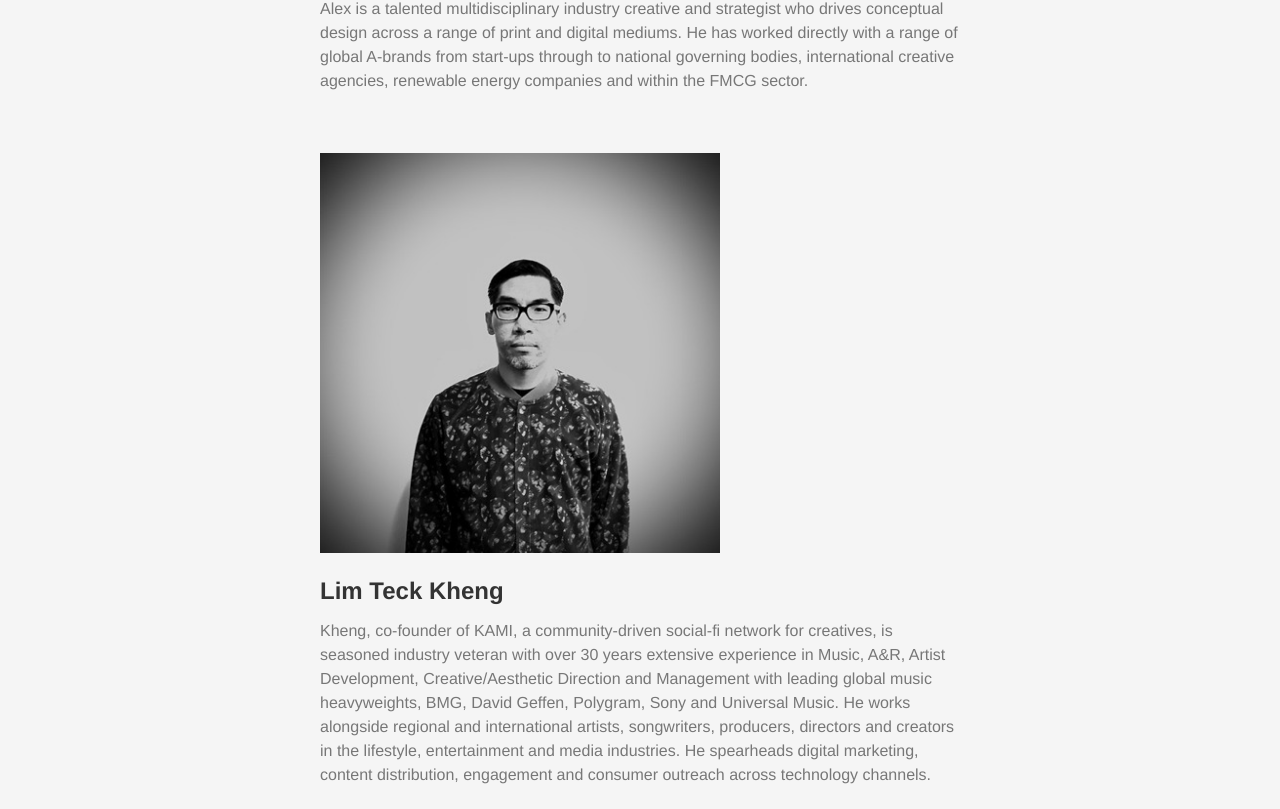
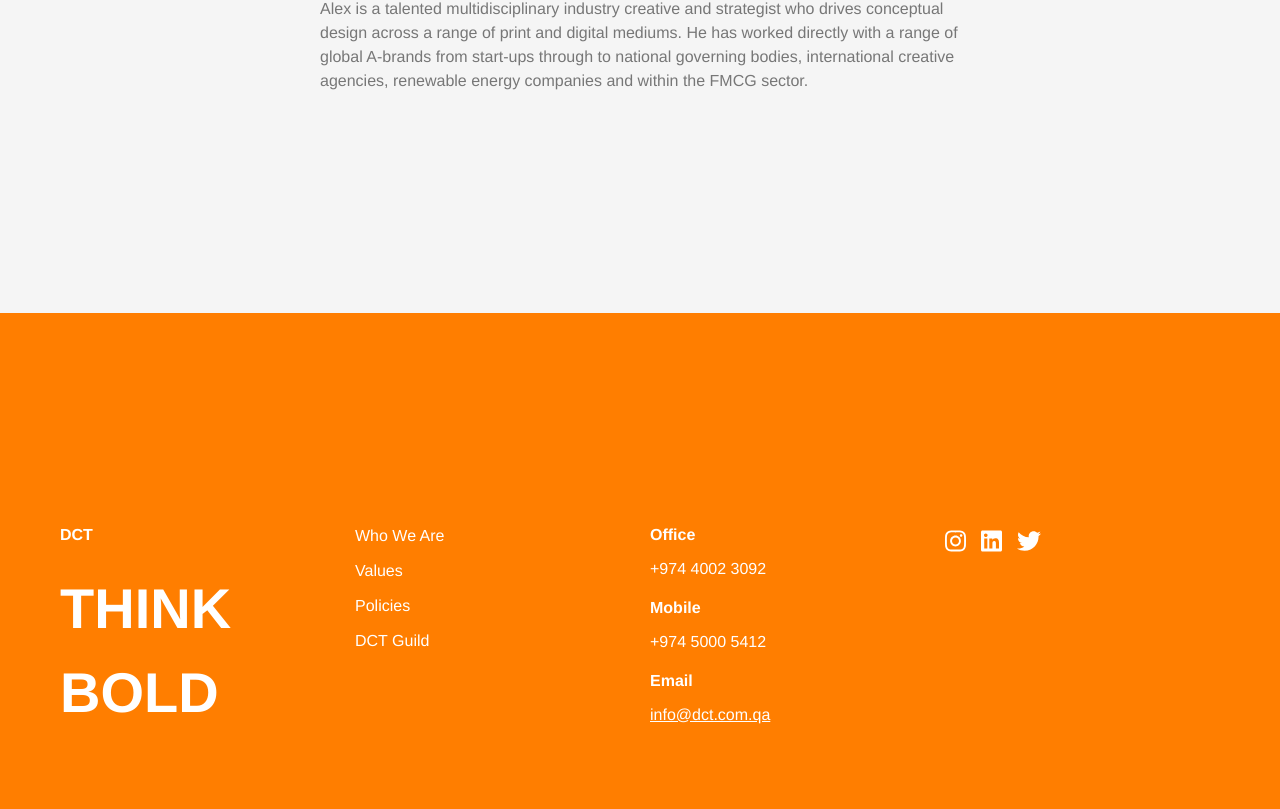
Before and after one commit to Ath1thyan/dat-website, a React (Vite) app: page / in a window 1280 px wide. Shown: the part 10071-10880 px from the top of the page. Built offline with nearby package versions, Linux system fonts and the light colour scheme.

Commit message:
checking

```diff
--- a/src/assets/index.js
+++ b/src/assets/index.js
@@ -10,7 +10,6 @@ import RodHolden from "./GuildPics/RodHolden.jpeg";
 import Tony2 from "./GuildPics/Tony2.jpeg";
 import s from "./s.png";
 import Ouaissa from "./websitePics/Ouaissa.jpg";
-import Kheng from "./GuildPics/Kheng.jpeg";
 
 export {
   image1,
@@ -25,5 +24,4 @@ export {
   Tony2,
   s,
   Ouaissa,
-  Kheng,
 };
--- a/src/components/DctGuild.jsx
+++ b/src/components/DctGuild.jsx
@@ -8,7 +8,6 @@ import {
   Rochelle,
   RodHolden,
   Tony2,
-  Kheng,
 } from "../assets/index";
 
 const DctGuild = () => {
@@ -55,12 +54,12 @@ const DctGuild = () => {
       role: "Alex is a talented multidisciplinary industry creative and strategist who drives conceptual design across a range of print and digital mediums. He has worked directly with a range of global A-brands from start-ups through to national governing bodies, international creative agencies, renewable energy companies and within the FMCG sector.",
       image: Alexoppenheim,
     },
-    {
-      id: 8,
-      name: "Lim Teck Kheng",
-      role: "Kheng, co-founder of KAMI, a community-driven social-fi network for creatives, is seasoned industry veteran with over 30 years extensive experience in Music, A&R, Artist Development, Creative/Aesthetic Direction and Management with leading global music heavyweights, BMG, David Geffen, Polygram, Sony and Universal Music. He works alongside regional and international artists, songwriters, producers, directors and creators in the lifestyle, entertainment and media industries. He spearheads digital marketing, content distribution, engagement and consumer outreach across technology channels.",
-      image: Kheng,
-    },
+    // {
+    //   id: 8,
+    //   name: "Lim Teck Kheng",
+    //   role: "Kheng, co-founder of KAMI, a community-driven social-fi network for creatives, is seasoned industry veteran with over 30 years extensive experience in Music, A&R, Artist Development, Creative/Aesthetic Direction and Management with leading global music heavyweights, BMG, David Geffen, Polygram, Sony and Universal Music. He works alongside regional and international artists, songwriters, producers, directors and creators in the lifestyle, entertainment and media industries. He spearheads digital marketing, content distribution, engagement and consumer outreach across technology channels.",
+    //   image: Kheng,
+    // },
   ];
 
   return (
```
